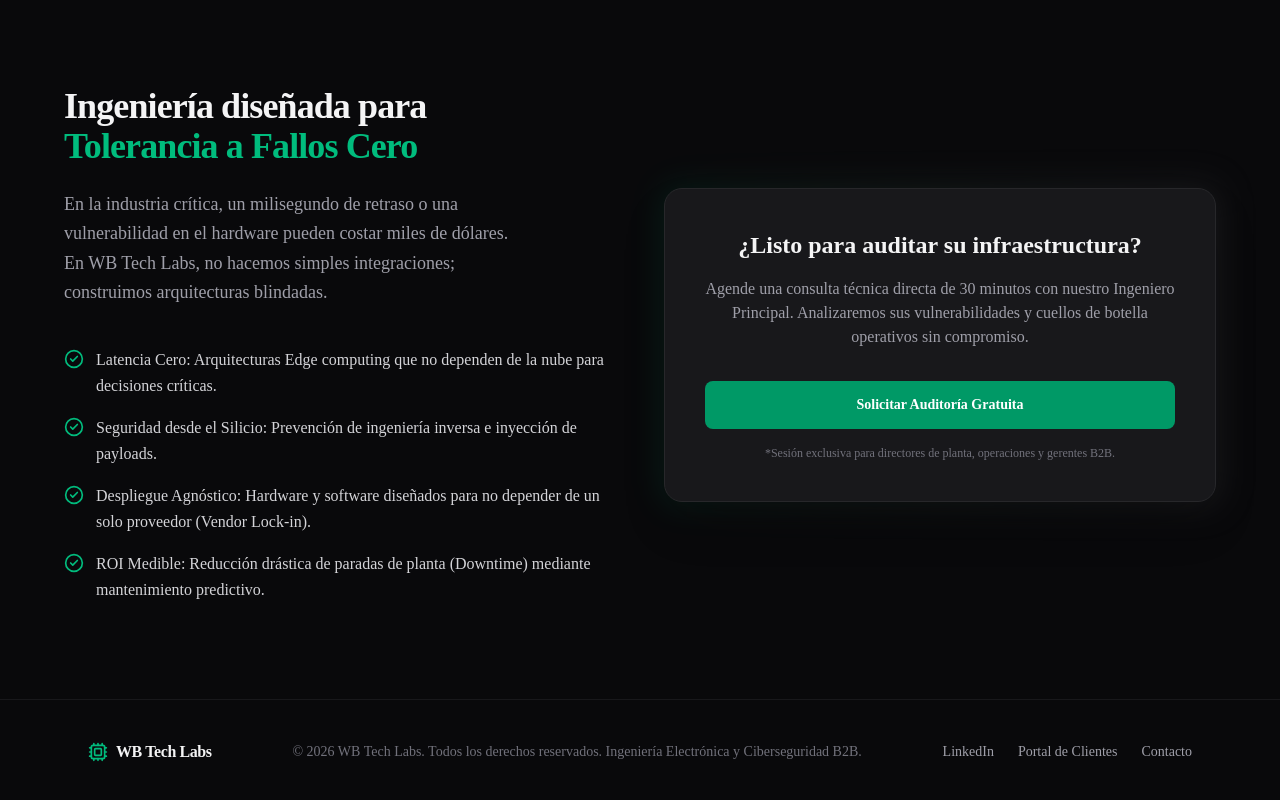
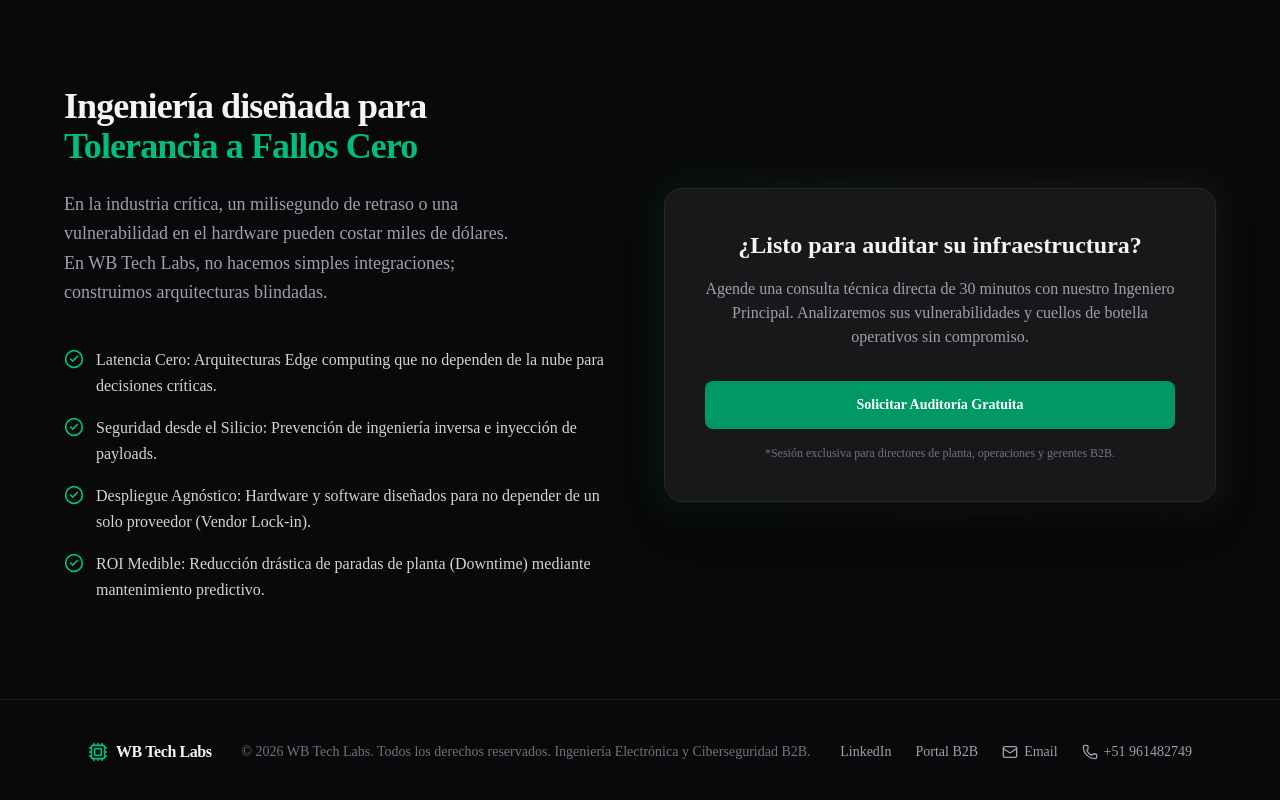
Before and after one commit to fernando-wbtech/wbtechlabs-marketing-web, a Next.js app: page / in a window 1280 px wide. Shown: the part 1568-2368 px from the top of the page. Built offline with nearby package versions, Linux system fonts and the light colour scheme.

Commit message:
feat: integracion completa de whatsapp en botones CTA y metadatos SEO

```diff
--- a/src/app/layout.tsx
+++ b/src/app/layout.tsx
@@ -1,4 +1,4 @@
-import type { Metadata } from "next";
+import type { Metadata, Viewport } from "next";
 import { Geist, Geist_Mono } from "next/font/google";
 import "./globals.css";
 
@@ -12,18 +12,46 @@ const geistMono = Geist_Mono({
   subsets: ["latin"],
 });
 
-export const metadata: Metadata = {
-  title: "Create Next App",
-  description: "Generated by create next app",
+// Configuración B2B para la barra del navegador en móviles (Dark Mode)
+export const viewport: Viewport = {
+  themeColor: "#09090b",
 };
 
-export default function RootLayout({ children }: LayoutProps<"/">) {
+// Tarjeta de Presentación Digital y SEO Global
+export const metadata: Metadata = {
+  title: "WB Tech Labs | Ingeniería Electrónica y Ciberseguridad B2B",
+  description: "Firma global de arquitectura Edge, mantenimiento predictivo (PdMaaS), ciberseguridad IoT y optimización automotriz B2B.",
+  keywords: [
+    "IoT",
+    "Edge AI",
+    "Ciberseguridad",
+    "ECU Tuning",
+    "Mantenimiento Predictivo",
+    "Hardware Security"
+  ],
+  openGraph: {
+    title: "WB Tech Labs | Arquitectura para la Industria Crítica",
+    description: "Diseñamos, aseguramos y optimizamos infraestructura tecnológica Edge e IoT.",
+    url: "https://wbtechlabs.com",
+    siteName: "WB Tech Labs",
+    locale: "es_PE",
+    type: "website",
+  },
+};
+
+export default function RootLayout({
+  children,
+}: Readonly<{
+  children: React.ReactNode;
+}>) {
   return (
     <html
-      lang="en"
+      lang="es"
       className={`${geistSans.variable} ${geistMono.variable} h-full antialiased`}
     >
-      <body className="min-h-full flex flex-col">{children}</body>
+      <body className="min-h-full flex flex-col bg-zinc-950">
+        {children}
+      </body>
     </html>
   );
 }
--- a/src/components/competitive-edge.tsx
+++ b/src/components/competitive-edge.tsx
@@ -44,9 +44,14 @@ export default function CompetitiveEdge() {
               <p className="text-zinc-400 mb-8 text-sm md:text-base">
                 Agende una consulta técnica directa de 30 minutos con nuestro Ingeniero Principal. Analizaremos sus vulnerabilidades y cuellos de botella operativos sin compromiso.
               </p>
-              <Button size="lg" className="w-full bg-emerald-600 text-white hover:bg-emerald-700 font-semibold h-12 rounded-md transition-colors">
-                Solicitar Auditoría Gratuita
-              </Button>
+
+              {/* Botón CTA conectado a WhatsApp */}
+              <a href="https://wa.me/51961482749?text=Hola%20Fernando,%20vengo%20de%20la%20web%20y%20deseo%20solicitar%20la%20Auditor%C3%ADa%20T%C3%A9cnica%20Gratuita%20para%20mi%20infraestructura." target="_blank" rel="noopener noreferrer" className="w-full">
+                <Button size="lg" className="w-full bg-emerald-600 text-white hover:bg-emerald-700 font-semibold h-12 rounded-md transition-colors">
+                  Solicitar Auditoría Gratuita
+                </Button>
+              </a>
+
               <p className="text-zinc-500 text-xs mt-4">
                 *Sesión exclusiva para directores de planta, operaciones y gerentes B2B.
               </p>
--- a/src/components/footer.tsx
+++ b/src/components/footer.tsx
@@ -1,14 +1,14 @@
-import { Cpu } from "lucide-react";
+import { Cpu, Mail, Phone } from "lucide-react";
 
 export default function Footer() {
   const currentYear = new Date().getFullYear();
 
   return (
     <footer className="w-full bg-zinc-950 border-t border-zinc-900 py-10">
-      <div className="container mx-auto px-4 md:px-6 flex flex-col md:flex-row justify-between items-center max-w-6xl">
+      <div className="container mx-auto px-4 md:px-6 flex flex-col md:flex-row justify-between items-center max-w-6xl gap-6">
 
         {/* Logo / Brand */}
-        <div className="flex items-center gap-2 mb-4 md:mb-0">
+        <div className="flex items-center gap-2">
           <Cpu className="w-5 h-5 text-emerald-500" />
           <span className="text-zinc-100 font-bold tracking-tight">WB Tech Labs</span>
         </div>
@@ -19,11 +19,21 @@ export default function Footer() {
           Ingeniería Electrónica y Ciberseguridad B2B.
         </div>
 
-        {/* Enlaces simples */}
-        <div className="flex gap-6 mt-4 md:mt-0 text-sm font-medium text-zinc-400">
-          <a href="#" className="hover:text-emerald-400 transition-colors">LinkedIn</a>
-          <a href="#" className="hover:text-emerald-400 transition-colors">Portal de Clientes</a>
-          <a href="mailto:contacto@wbtechlabs.com" className="hover:text-emerald-400 transition-colors">Contacto</a>
+        {/* Enlaces corporativos y Contacto */}
+        <div className="flex flex-wrap justify-center gap-6 text-sm font-medium text-zinc-400">
+          <a href="https://www.linkedin.com/in/wilmer-jose-fernando-benites-huaman%C3%AD/" target="_blank" rel="noopener noreferrer" className="hover:text-emerald-400 transition-colors">
+            LinkedIn
+          </a>
+          <a href="https://portal.wbtechlabs.com" className="hover:text-emerald-400 transition-colors">
+            Portal B2B
+          </a>
+          <a href="mailto:fernando@wbtechlabs.com" className="flex items-center gap-1.5 hover:text-emerald-400 transition-colors">
+            <Mail className="w-4 h-4" /> Email
+          </a>
+          {/* Enlace directo a WhatsApp B2B */}
+          <a href="https://wa.me/51961482749" target="_blank" rel="noopener noreferrer" className="flex items-center gap-1.5 hover:text-emerald-400 transition-colors">
+            <Phone className="w-4 h-4" /> +51 961482749
+          </a>
         </div>
 
       </div>
--- a/src/components/hero-section.tsx
+++ b/src/components/hero-section.tsx
@@ -35,13 +35,18 @@ export default function HeroSection() {
           Diseñamos, aseguramos y optimizamos infraestructura tecnológica Edge e IoT. Elevamos su operatividad mediante Mantenimiento Predictivo, Seguridad Hardware y Optimización Automotriz B2B de clase mundial.
         </p>
 
-        {/* Botones de Acción */}
+        {/* Botones de Acción (ACTUALIZADOS CON WHATSAPP) */}
         <div className="flex flex-col sm:flex-row gap-4 w-full sm:w-auto">
-          <Button size="lg" className="bg-zinc-100 text-zinc-950 hover:bg-zinc-300 font-semibold h-12 px-8 rounded-md transition-colors">
-            Agendar Auditoría Técnica
-            <ArrowRight className="ml-2 w-4 h-4" />
-          </Button>
-          <Button size="lg" variant="outline" className="border-zinc-700 text-zinc-300 hover:bg-zinc-800 hover:text-white font-medium h-12 px-8 bg-zinc-900/30 rounded-md transition-colors">
+          {/* Botón Principal -> Va a WhatsApp */}
+          <a href="https://wa.me/51961482749?text=Hola%20Fernando,%20estoy%20interesado%20en%20los%20servicios%20de%20WB%20Tech%20Labs.%20Me%20gustar%C3%ADa%20agendar%20una%20auditor%C3%ADa%20t%C3%A9cnica." target="_blank" rel="noopener noreferrer" className="w-full sm:w-auto">
+            <Button size="lg" className="w-full bg-zinc-100 text-zinc-950 hover:bg-zinc-300 font-semibold h-12 px-8 rounded-md transition-colors">
+              Agendar Auditoría Técnica
+              <ArrowRight className="ml-2 w-4 h-4" />
+            </Button>
+          </a>
+
+          {/* Botón Secundario -> Por ahora visual */}
+          <Button size="lg" variant="outline" className="w-full sm:w-auto border-zinc-700 text-zinc-300 hover:bg-zinc-800 hover:text-white font-medium h-12 px-8 bg-zinc-900/30 rounded-md transition-colors">
             Explorar Soluciones
           </Button>
         </div>
```
